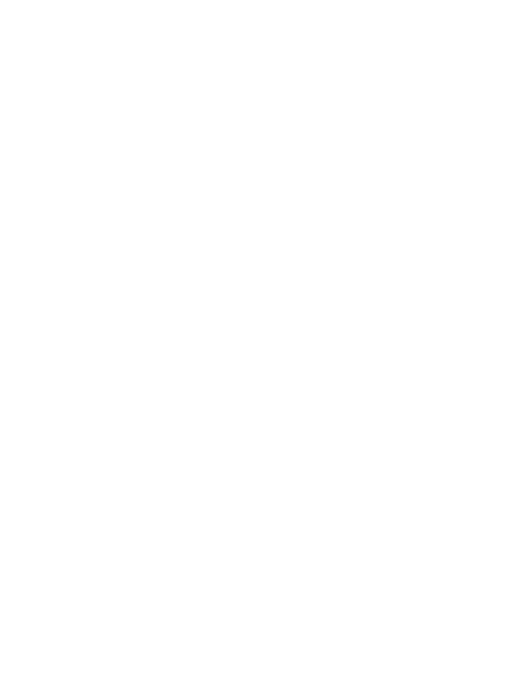
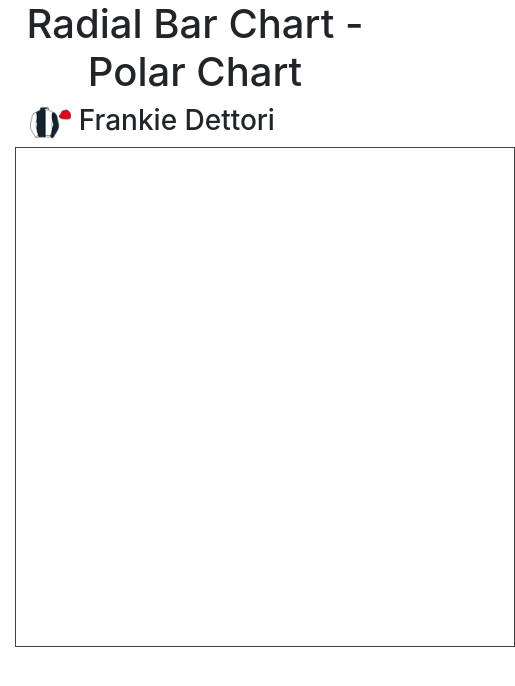
Before and after one commit to durtal/interactives, a website: page PolarChart/index.html in a window 390 px wide. Shown: the whole page, 515 px wide, since content can reach past the window. Drawn offline with nearby package versions, Linux system fonts and the light colour scheme.

Commit message:
flesh out page

```diff
--- a/PolarChart/index.html
+++ b/PolarChart/index.html
@@ -9,6 +9,26 @@
     <body>
 
         <div class="container">
+            <div class="title">
+                <h1>Radial Bar Chart - Polar Chart</h1>
+            </div>
+            <div class="row">
+                <div class="col-sm-12">
+                    <div class="col-sm-7">
+                        <h3>
+                            <img src="../Derby/images/golden-horn.png" style="width: 12.5%" alt="">
+                            Frankie Dettori
+                        </h3>
+                    </div>
+                    <div class="col-sm-7" id="radial">
+                    </div>
+                </div>
+            </div>
+        </div>
+        <div class="container">
+            <div class="footer">
+
+            </div>
         </div>
 
 
--- a/PolarChart/styles/styles.css
+++ b/PolarChart/styles/styles.css
@@ -0,0 +1,9 @@
+.title {
+    text-align: center;
+}
+
+#radial {
+    border: 1px solid #424242;
+    height: 500px;
+    width: 500px;
+}
```
